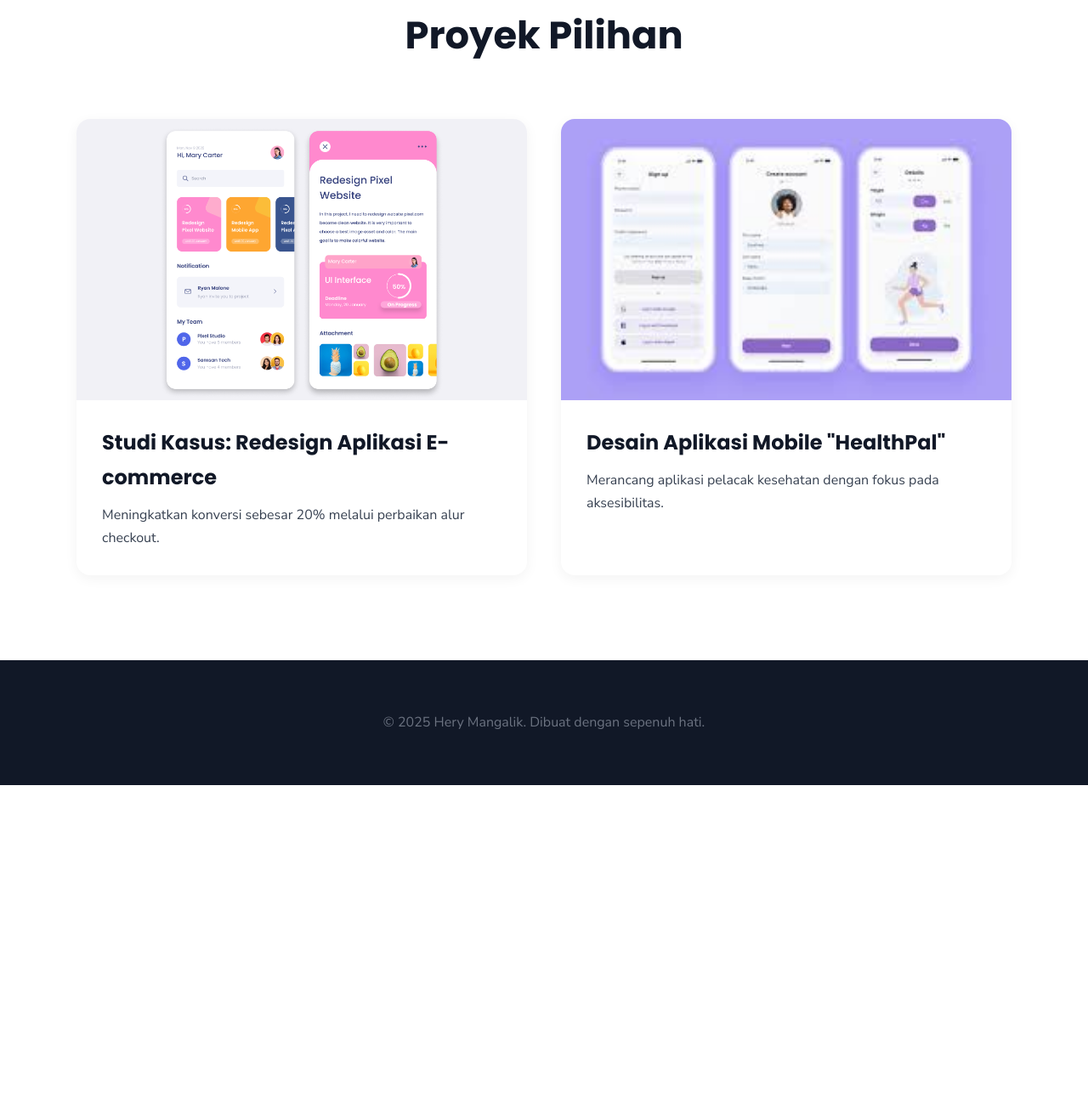
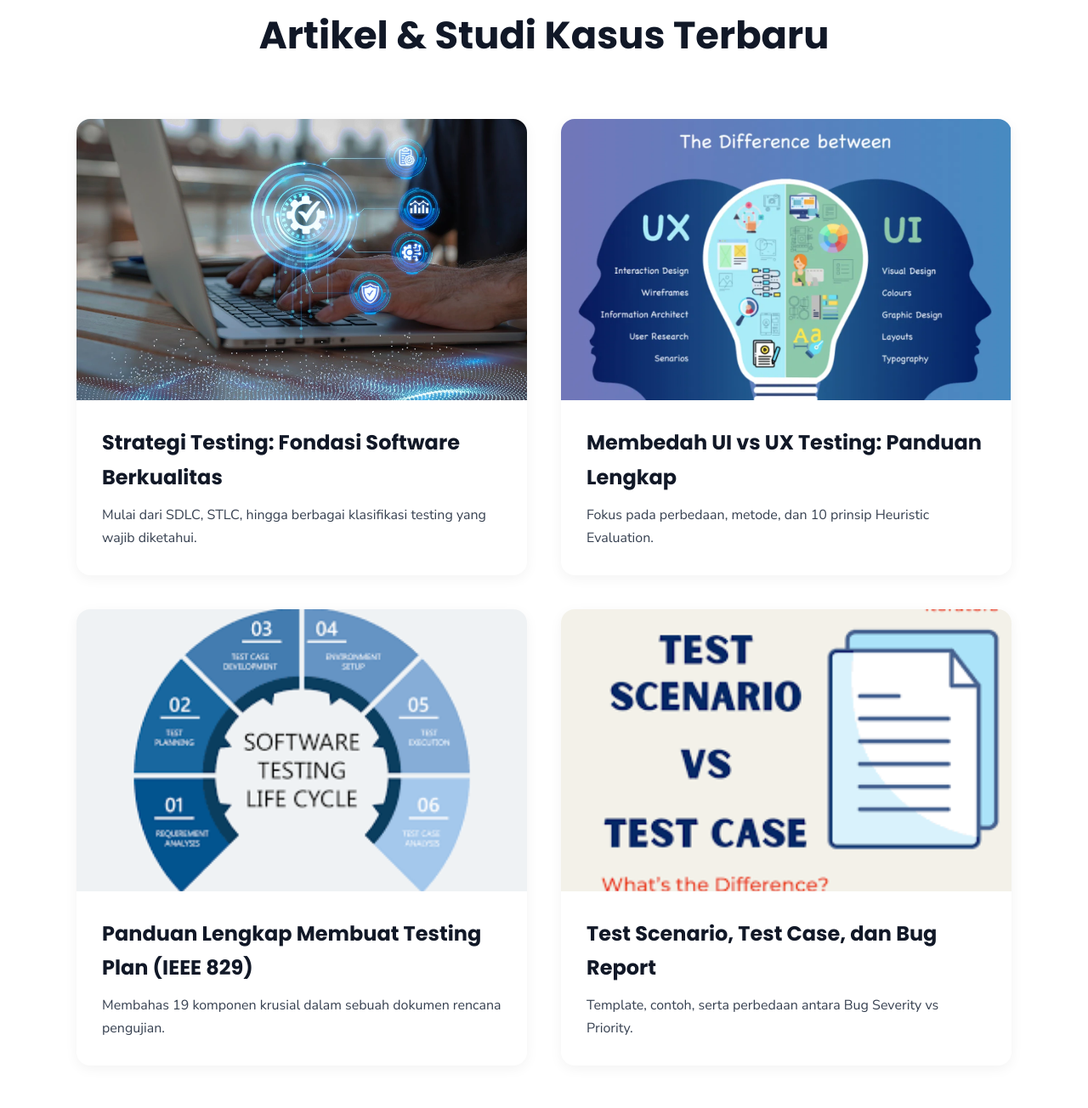
Before and after one commit to ripalmuba-glitch/herymangalikporto.website, a plain HTML site: page index.html in a window 1280 px wide. Shown: the part 1036-2340 px from the top of the page at 85% size. Before the commit the page ends 1960 px from the top, so only its background shows below. Drawn offline with Linux system fonts and the light colour scheme.

Commit message:
index.html

```diff
--- a/index.html
+++ b/index.html
@@ -3,7 +3,7 @@
 <head>
     <meta charset="UTF-8">
     <meta name="viewport" content="width=device-width, initial-scale=1.0">
-    <title>Portfolio UI/UX - HERY MANGALIK</title>
+    <title>Portfolio UI/UX - Hery Mangalik</title>
     <link rel="preconnect" href="https://fonts.googleapis.com">
     <link rel="preconnect" href="https://fonts.gstatic.com" crossorigin>
     <link href="https://fonts.googleapis.com/css2?family=Poppins:wght@300;400;600;700;800&family=Nunito+Sans:wght@400;700&display=swap" rel="stylesheet">
@@ -14,7 +14,7 @@
 
     <header class="main-header">
         <div class="container">
-            <a href="index.html" class="logo">HERY MANGALIK</a>
+            <a href="index.html" class="logo">HM</a>
             <nav class="main-nav">
                 <ul>
                     <li><a href="index.html">Home</a></li>
@@ -37,7 +37,7 @@
                 <a href="#portfolio" class="btn-primary">Lihat Karyaku</a>
             </div>
             <div class="hero-image">
-                <img src="profil.png" alt="Foto [Nama Kamu]">
+                <img src="profil.png" alt="Foto Hery Mangalik">
             </div>
         </section>
 
@@ -49,22 +49,38 @@
 
         <section class="portfolio-section" id="portfolio">
             <div class="container">
-                <h2>Proyek Pilihan</h2>
+                <h2>Artikel & Studi Kasus Terbaru</h2>
                 <div class="portfolio-grid">
 
                     <div class="project-card">
-                        <img src="1.png" alt="Proyek 1">
+                        <a href="artikel-1.html"><img src="image.png" alt="Strategi Testing"></a>
                         <div class="project-card-content">
-                            <h3>Studi Kasus: Redesign Aplikasi E-commerce</h3>
-                            <p>Meningkatkan konversi sebesar 20% melalui perbaikan alur checkout.</p>
+                            <h3>Strategi Testing: Fondasi Software Berkualitas</h3>
+                            <p>Mulai dari SDLC, STLC, hingga berbagai klasifikasi testing yang wajib diketahui.</p>
                         </div>
                     </div>
 
                     <div class="project-card">
-                        <img src="2.jpg" alt="Proyek 2">
+                        <a href="artikel-2.html"><img src="image copy.png" alt="UI vs UX Testing"></a>
                         <div class="project-card-content">
-                            <h3>Desain Aplikasi Mobile "HealthPal"</h3>
-                            <p>Merancang aplikasi pelacak kesehatan dengan fokus pada aksesibilitas.</p>
+                            <h3>Membedah UI vs UX Testing: Panduan Lengkap</h3>
+                            <p>Fokus pada perbedaan, metode, dan 10 prinsip Heuristic Evaluation.</p>
+                        </div>
+                    </div>
+
+                    <div class="project-card">
+                        <a href="artikel-3.html"><img src="image copy 2.png" alt="Testing Plan"></a>
+                        <div class="project-card-content">
+                            <h3>Panduan Lengkap Membuat Testing Plan (IEEE 829)</h3>
+                            <p>Membahas 19 komponen krusial dalam sebuah dokumen rencana pengujian.</p>
+                        </div>
+                    </div>
+
+                    <div class="project-card">
+                        <a href="artikel-4.html"><img src="image copy 3.png" alt="Bug Report"></a>
+                        <div class="project-card-content">
+                            <h3>Test Scenario, Test Case, dan Bug Report</h3>
+                            <p>Template, contoh, serta perbedaan antara Bug Severity vs Priority.</p>
                         </div>
                     </div>
 
```
